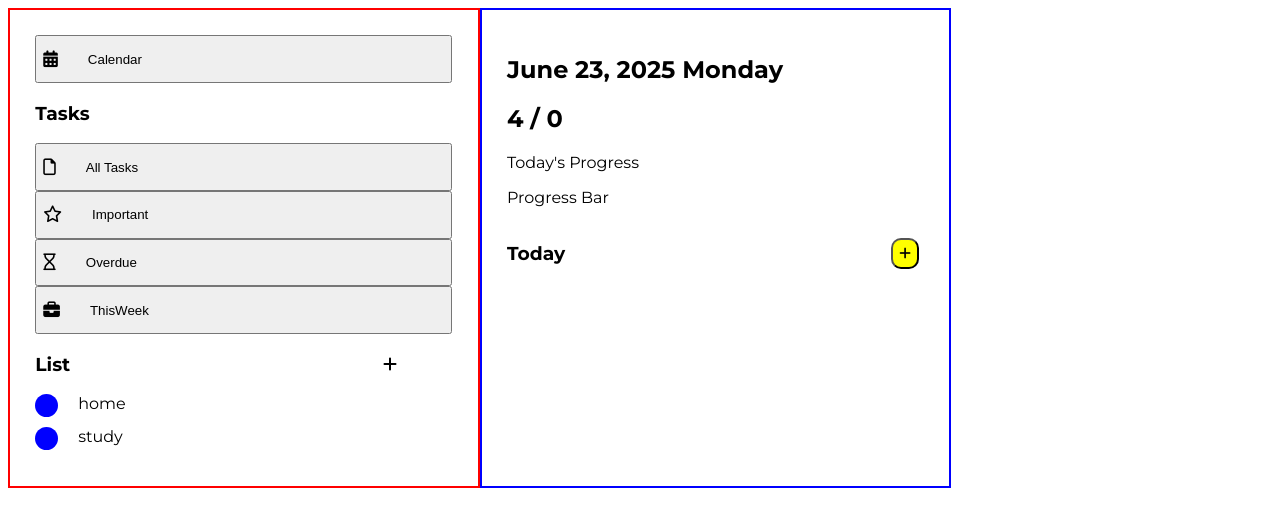
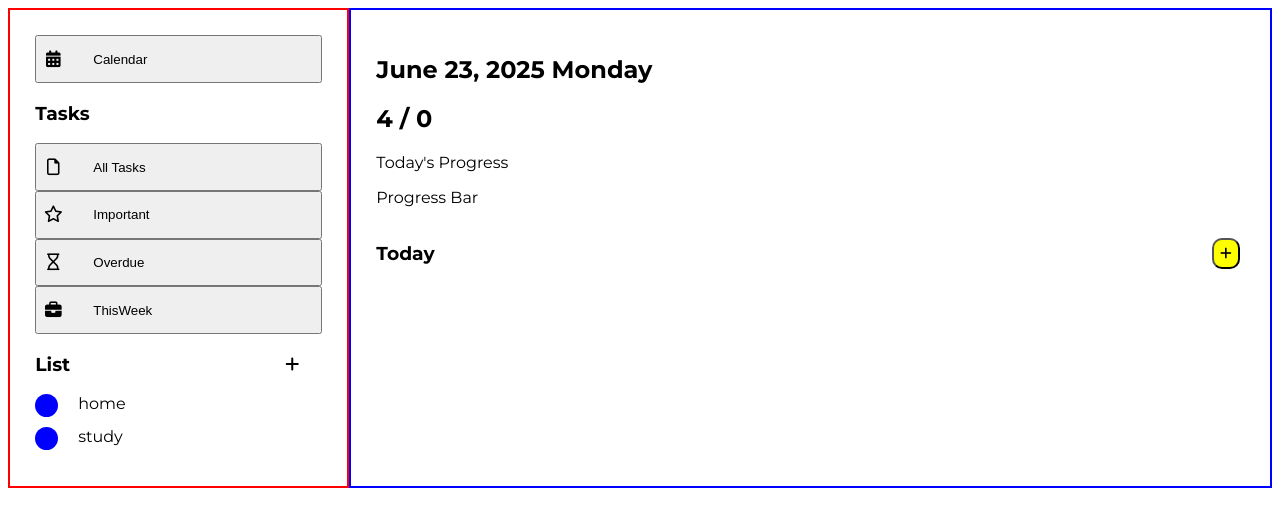
Before and after one commit to Alex31122/Todo-App-Complex-, an Angular app: page / in a window 1280 px wide. Shown: the top 526 px of the page. Built offline with nearby package versions, Linux system fonts and the light colour scheme.

Commit message:
feat: add Tag Button Functionality

```diff
--- a/src/app/pages/home/home.css
+++ b/src/app/pages/home/home.css
@@ -5,7 +5,7 @@
 }
 .center{
     border: 2px solid blue;
-    width: 33%;
+    width: 100%;
     padding: 2%;
 }
 .right{
--- a/src/app/pages/home/home.html
+++ b/src/app/pages/home/home.html
@@ -1,6 +1,6 @@
 <div class="sections">
     <div class="sidebar">
-      <app-sidebar></app-sidebar>
+      <app-sidebar (selection)="handleData($event)"></app-sidebar>
     </div>
     <div class="center">
         <app-all-tasks (selection)="handleData($event)"></app-all-tasks>
--- a/src/app/pages/home/home.ts
+++ b/src/app/pages/home/home.ts
@@ -25,7 +25,7 @@ export class Home implements OnInit{
   }
 
   handleData(data: string): void{
-    console.log("Received data: ", data);
+    console.log("Received data on Home: ", data);
     this.selection = data;
   }
 }
--- a/src/app/shared/components/sidebar/sidebar.css
+++ b/src/app/shared/components/sidebar/sidebar.css
@@ -30,3 +30,7 @@
 .element{
   gap: 30px;
 }
+
+i{
+  width: 20px;
+}
--- a/src/app/shared/components/sidebar/sidebar.html
+++ b/src/app/shared/components/sidebar/sidebar.html
@@ -21,4 +21,4 @@
     <p>ThisWeek</p>
   </button>
 </div>
-<app-tags-list></app-tags-list>
+<app-tags-list (add_tag_selection)="handleData($event)"></app-tags-list>
--- a/src/app/shared/components/sidebar/sidebar.ts
+++ b/src/app/shared/components/sidebar/sidebar.ts
@@ -1,4 +1,4 @@
-import { Component } from '@angular/core';
+import { Component, output } from '@angular/core';
 import { TagsList } from '../../../pages/home/components/tags-list/tags-list';
 @Component({
   selector: 'app-sidebar',
@@ -7,5 +7,16 @@ import { TagsList } from '../../../pages/home/components/tags-list/tags-list';
   styleUrl: './sidebar.css'
 })
 export class Sidebar {
+  add_tag_selection: string = '';
+  selection = output<string>();
 
+  handleData(data: string): void{
+    console.log("Received data: ", data);
+    this.add_tag_selection = data;
+    this.sendSelectionToHome(data);
+  }
+
+  sendSelectionToHome(message: string){
+    this.selection.emit(message);
+  }
 }
```
